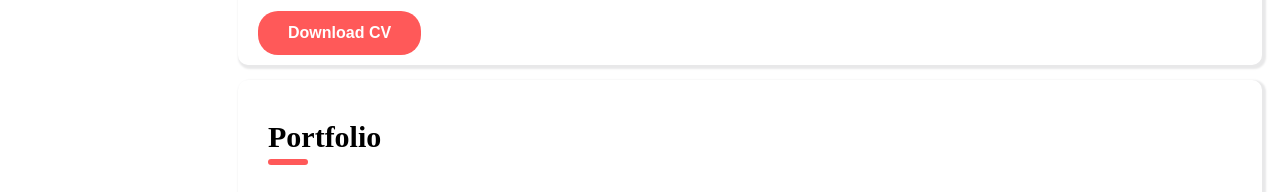
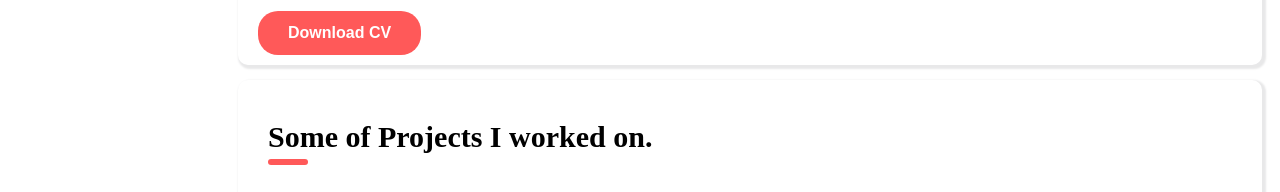
Before and after one commit to teerenzo/my_brand, a plain HTML site: page index.html in a window 1280 px wide. Shown: the part 2660-2852 px from the top of the page. Drawn offline with Linux system fonts and the light colour scheme; no server answers.

Commit message:
project title

```diff
--- a/index.html
+++ b/index.html
@@ -364,7 +364,7 @@
 
         <div class="Portfolio" id="portfolio">
             <div class="title">
-                <h3>Portfolio</h3>
+                <h3>Some of Projects I worked on.  </h3>
                 <div class="line"></div>
             </div>
              <div class="btn-protofolio">
```
